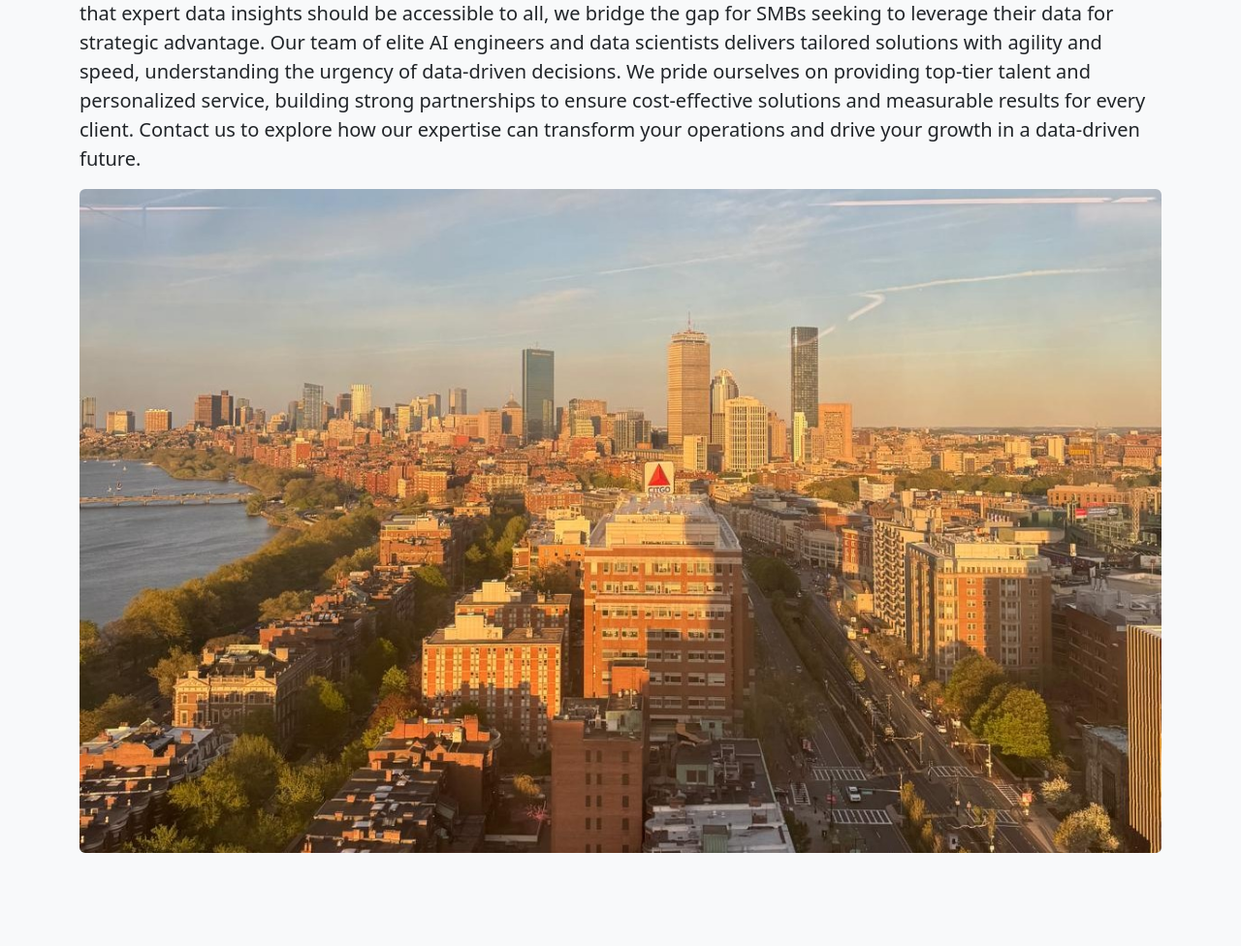
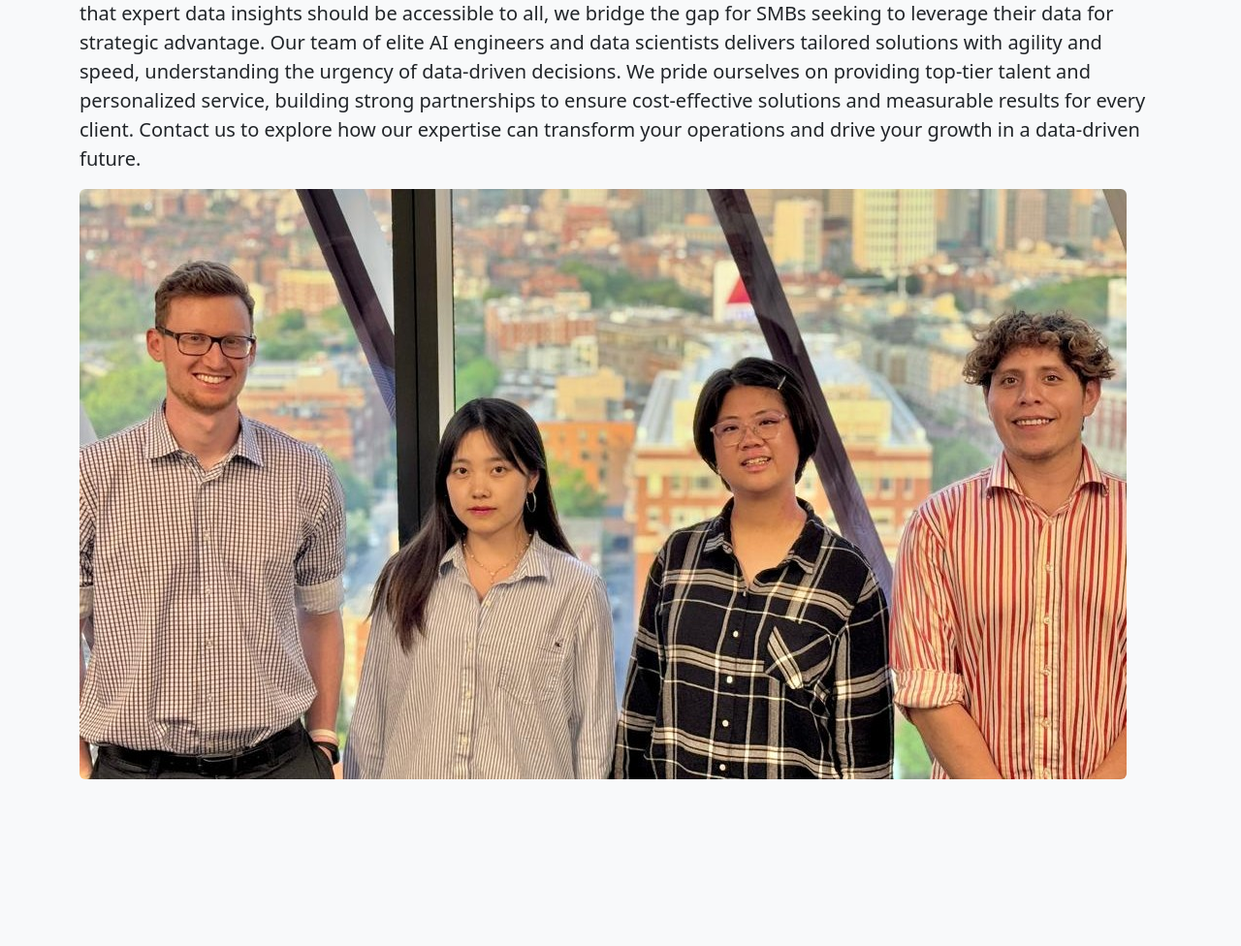
Before and after one commit to dstrick17/strickds, a Flask app: page /about/ in a window 1280 px wide. Shown: the part 260-1236 px from the top of the page at 97% size. After the commit the page ends 1064 px from the top, so only its background shows below. Run offline with Flask 3, Linux system fonts and the light colour scheme.

Commit message:
group mem pics

```diff
--- a/templates/about.html
+++ b/templates/about.html
@@ -6,6 +6,6 @@
   <section class="mb-5" data-aos="fade-down">
     <h1 class="display-4">About Us</h1>
     <p class="lead">{{ about }}</p>
-    <img src="{{ url_for('static', filename='bg-1.jpg') }}" alt="About Us" class="img-fluid rounded">
+    <img src="{{ url_for('static', filename='mem-01.jpg') }}" alt="About Us" class="img-fluid rounded">
   </section>
 {% endblock %}
--- a/templates/contact.html
+++ b/templates/contact.html
@@ -6,5 +6,6 @@
   <section class="mb-5" data-aos="fade-down">
     <h1 class="display-4">Contact Us</h1>
     <p class="lead">Feel free to reach out and send us an email: <a href="mailto:info@strickds.com">{{contact_email}}</a></p>
+    <img src="{{ url_for('static', filename='mem-02.jpg') }}" alt="About Us" class="img-fluid rounded">
   </section>
 {% endblock %}
```
Also changed, not shown: static/mem-01.jpg (added), static/mem-02.jpg (added).
